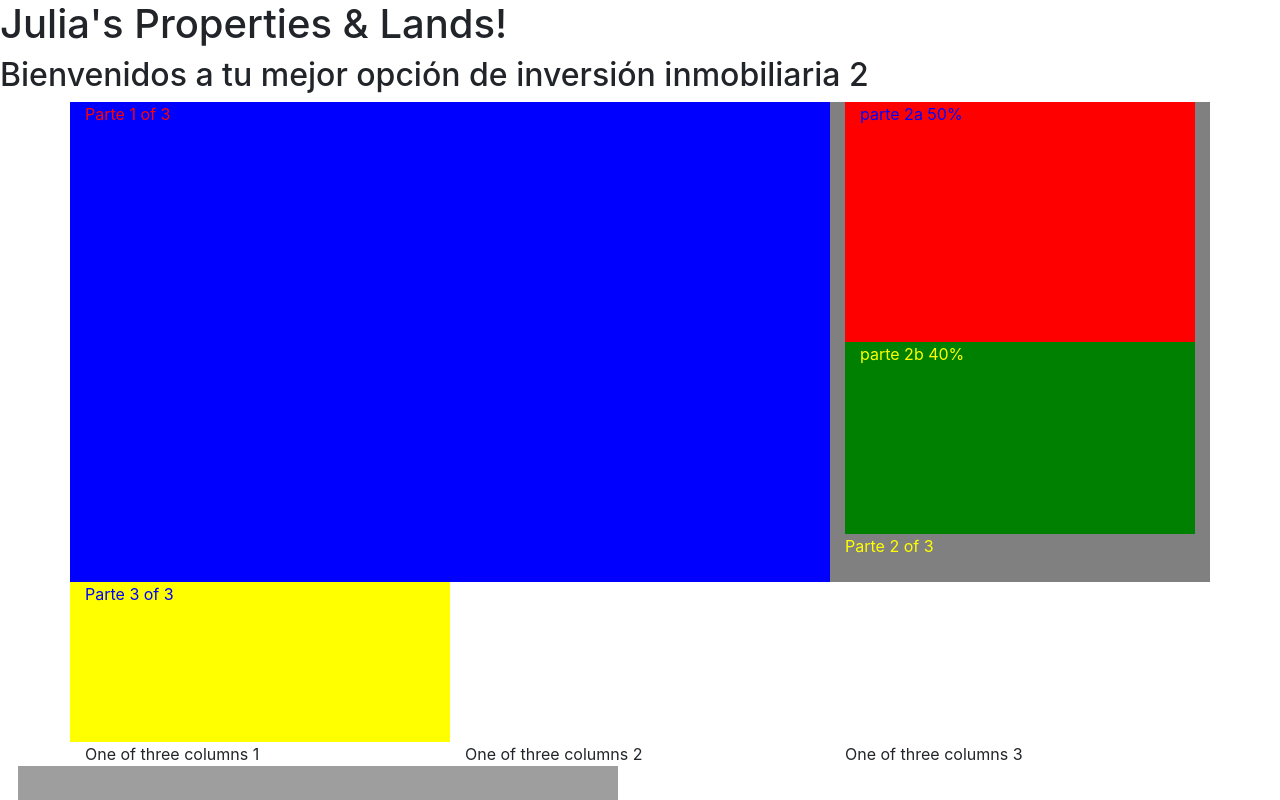
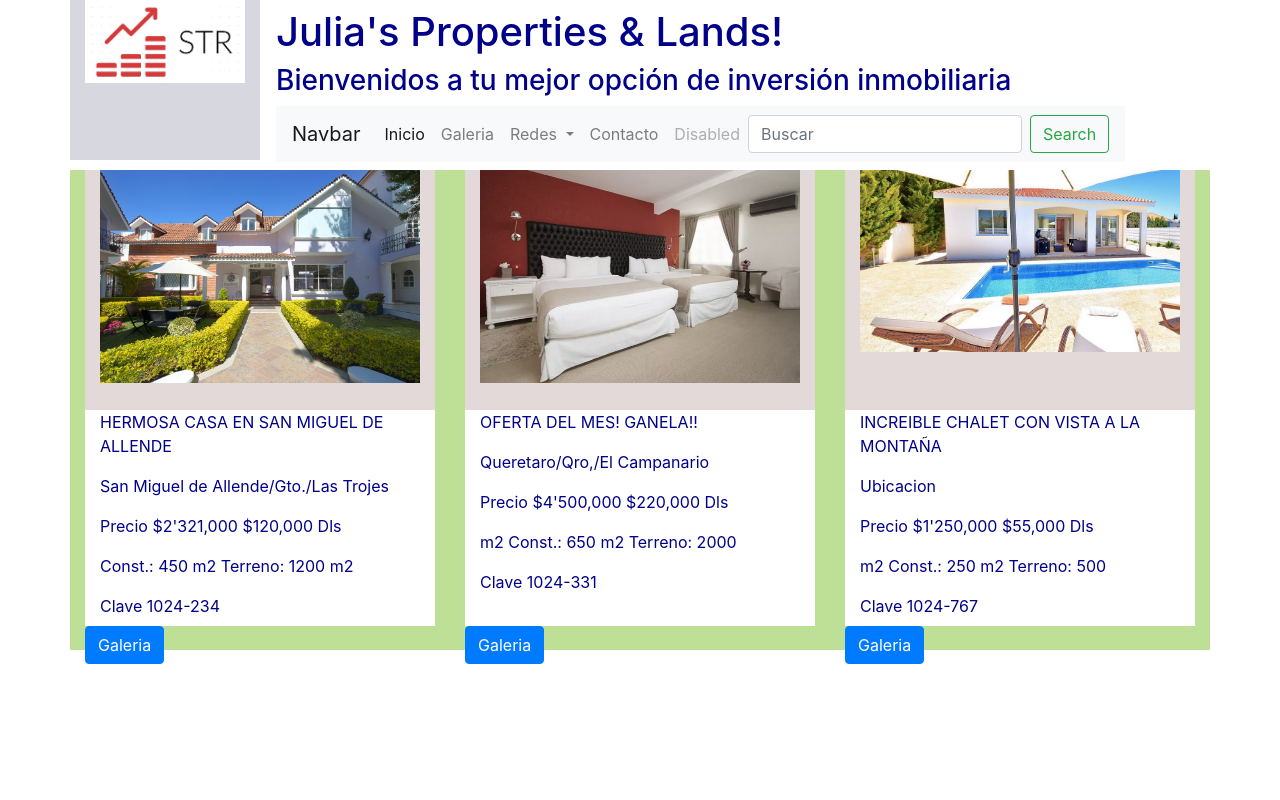
Before and after one commit to juliagomezg/Final-devf, a plain HTML site: page index.html in a window 1280 px wide. Shown: the top 800 px of the page. Drawn offline with nearby package versions, Linux system fonts and the light colour scheme; grey boxes are pictures that could not be loaded.

Commit message:
commit 23may

```diff
--- a/index.html
+++ b/index.html
@@ -12,38 +12,107 @@
     <title>Julia's Properties & Lands!</title>
   </head>
   <body>
-    <h1>Julia's Properties & Lands!</h1>
-    <h2>Bienvenidos a tu mejor opción de inversión inmobiliaria 2</h2>
 
 
     <div class="container">
+
         <div class="row">
-            <div class="col-8 parte1">Parte 1 of 3
+            <div class="col-2 logo">
+              <img src="logo str.png" class="img-fluid" alt="Str logo">
+
             </div>
-            <div class="col-4 parte2">
-                <div class="col parte2a"> parte 2a 50%</div>
-                <div class="col parte2b"> parte 2b 40%</div>
+            <div class="col navbar">
+                <h1>Julia's Properties & Lands!</h1>
+    <h3>Bienvenidos a tu mejor opción de inversión inmobiliaria</h3>
 
-                Parte 2 of 3
+    <nav class="navbar navbar-expand-lg navbar-light bg-light">
+      <a class="navbar-brand" href="#">Navbar</a>
+      <button class="navbar-toggler" type="button" data-toggle="collapse" data-target="#navbarSupportedContent" aria-controls="navbarSupportedContent" aria-expanded="false" aria-label="Toggle navigation">
+        <span class="navbar-toggler-icon"></span>
+      </button>
+
+      <div class="collapse navbar-collapse" id="navbarSupportedContent">
+        <ul class="navbar-nav mr-auto">
+          <li class="nav-item active">
+            <a class="nav-link" href="index.html">Inicio <span class="sr-only">(current)</span></a>
+          </li>
+          <li class="nav-item">
+            <a class="nav-link" href="casadetalle.html">Galeria</a>
+          </li>
+          <li class="nav-item dropdown">
+            <a class="nav-link dropdown-toggle" href="#" id="navbarDropdown" role="button" data-toggle="dropdown" aria-haspopup="true" aria-expanded="false">
+              Redes
+            </a>
+            <div class="dropdown-menu" aria-labelledby="navbarDropdown">
+              <a class="dropdown-item" href="https://www.facebook.com/arizg19">Facebook</a>
+              <a class="dropdown-item" href="https://www.twitter.com/juliagomez19">Twitter</a>
+              <div class="dropdown-divider"></div>
+              <a class="dropdown-item" href="https://kwnext.mx/">Asociados</a>
             </div>
-            <div class="col-4 parte3">
-                    Parte 3 of 3
+          </li>
+          <li class="nav-item">
+            <a class="nav-link" href="casadetalle.html">Contacto</a>
+          </li>
+          <li class="nav-item">
+            <a class="nav-link disabled" href="#" tabindex="-1" aria-disabled="true">Disabled</a>
+          </li>
+        </ul>
+        <form class="form-inline my-2 my-lg-0">
+          <input class="form-control mr-sm-2" type="search" placeholder="Buscar" aria-label="Search">
+          <button class="btn btn-outline-success my-2 my-sm-0" type="submit">Search</button>
+        </form>
+      </div>
+    </nav>
             </div>
+        </div>
 
+        <div class="row">
+
+            <div class="col-4 parte1">
+                <div class="col parte2a">
+                  <img src="casabonita.jpg" class="img-fluid" alt="casabonita">
+                </div>
+                <div class="col parte2b">
+                  <P>HERMOSA CASA EN SAN MIGUEL DE ALLENDE</P>
+                  <P>San Miguel de Allende/Gto./Las Trojes</P>
+                  <p>Precio     <span>$2'321,000     </span><span>$120,000 Dls</span></p>
+                  <p>Const.: 450 m2   <span>Terreno:  1200 m2</span></p>
+                  <p>Clave 1024-234</p>
+                </div>
+                  <a class="btn btn-primary" href="casadetalle.html" role="button">Galeria</a>
+             </div>
+
+             <div class="col-4 parte1">
+              <div class="col parte2a">
+                <img src="interior.casa2.png" class="img-fluid" alt="casabonita">
+              </div>
+              <div class="col parte2b">
+                <P>OFERTA DEL MES! GANELA!!</P>
+                <P>Queretaro/Qro,/El Campanario</P>
+                <p>Precio <span>$4'500,000     </span><span>$220,000 Dls</span></p>
+                <p>m2 Const.: 650   <span>m2 Terreno:  2000</span></p>
+                <p>Clave 1024-331 </p>
+              </div>
+                <a class="btn btn-primary" href="casadetalle.html" role="button">Galeria</a>
+             </div>
+
+           <div class="col-4 parte1">
+            <div class="col parte2a">
+              <img src="patiocasa.png" class="img-fluid" alt="casabonita">
+            </div>
+            <div class="col parte2b">
+              <P>INCREIBLE CHALET CON VISTA A LA MONTAÑA</P>
+              <P>Ubicacion</P>
+              <p>Precio <span>$1'250,000     </span><span>$55,000 Dls</span></p>
+              <p>m2 Const.: 250   <span>m2 Terreno:  500</span></p>
+              <p>Clave  1024-767</p>
+            </div>
+              <a class="btn btn-primary" href="casadetalle.html" role="button">Galeria</a>
+          </div>
         </div>
 
 
-        <div class="row">
-          <div class="col-sm">
-            One of three columns 1
-          </div>
-          <div class="col-sm">
-            One of three columns 2
-          </div>
-          <div class="col-sm">
-            One of three columns 3
-          </div>
-        </div>
+
       </div>
 
 
@@ -55,8 +124,8 @@
 
 
 
-   /* <iframe src="https://www.google.com/maps/embed?pb=!1m18!1m12!1m3!1d3735.199688974508!2d-100.36502688488905!3d20.579901186243227!2m3!1f0!2f0!3f0!3m2!1i1024!2i768!4f13.1!3m3!1m2!1s0x85d345dca7deaad1%3A0xd6a614d74397ffcd!2sNatgas+Corporativo!5e0!3m2!1ses!2smx!4v1558401616811!5m2!1ses!2smx" width="600" height="450" frameborder="0" style="border:0" allowfullscreen></iframe>
-*/
+   <!-- <iframe src="https://www.google.com/maps/embed?pb=!1m18!1m12!1m3!1d3735.199688974508!2d-100.36502688488905!3d20.579901186243227!2m3!1f0!2f0!3f0!3m2!1i1024!2i768!4f13.1!3m3!1m2!1s0x85d345dca7deaad1%3A0xd6a614d74397ffcd!2sNatgas+Corporativo!5e0!3m2!1ses!2smx!4v1558401616811!5m2!1ses!2smx" width="600" height="450" frameborder="0" style="border:0" allowfullscreen></iframe> -->
+
     <!-- Optional JavaScript -->
     <!-- jQuery first, then Popper.js, then Bootstrap JS -->
     <script src="https://code.jquery.com/jquery-3.3.1.slim.min.js" integrity="sha384-q8i/X+965DzO0rT7abK41JStQIAqVgRVzpbzo5smXKp4YfRvH+8abtTE1Pi6jizo" crossorigin="anonymous"></script>
--- a/style.css
+++ b/style.css
@@ -1,6 +1,19 @@
+.logo{
+    color: red;
+    background-color: rgb(215, 215, 224);
+    height: 10rem;
+}
+.navbar{
+    color: darkblue;
+    cbackground-color: rgb(185, 185, 196);
+
+}
+
+
+
 .parte1{
     color: red;
-    background-color: blue;
+    background-color: rgb(190, 224, 150);
     height: 30rem;
 }
 
@@ -10,14 +23,14 @@
     height: 30rem;
 }
 .parte2a{
-    color: blue;
-    background-color: red;
+    color: rgb(246, 246, 250);
+    background-color: rgb(228, 217, 217);
     height: 50%;
 }
 .parte2b{
-    color: yellow;
-    background-color: green;
-    height: 40%;
+    color: darkblue;
+    background-color: white;
+    height: 45%;
 }
 
 .parte3{
```
